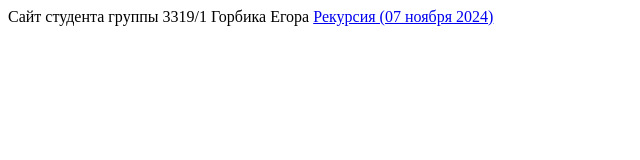
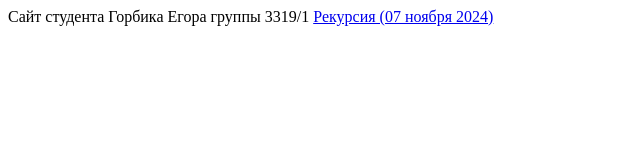
Before and after one commit to Eeggorr/Eeggorr.github.io, a plain HTML site: page index.html in a window 1280 px wide. Shown: the full height of the page, 0-640 px from the left. Drawn offline with Linux system fonts and the light colour scheme.

Commit message:
Update index.html

```diff
--- a/index.html
+++ b/index.html
@@ -6,7 +6,7 @@
     <title>Document</title>
 </head>
 <body>
-    <a>Сайт студента группы 3319/1 Горбика Егора</a>
+    <a>Сайт студента Горбика Егора группы 3319/1</a>
     <a href="07nov24.html">Рекурсия (07 ноября 2024)</a>
 
 
```
